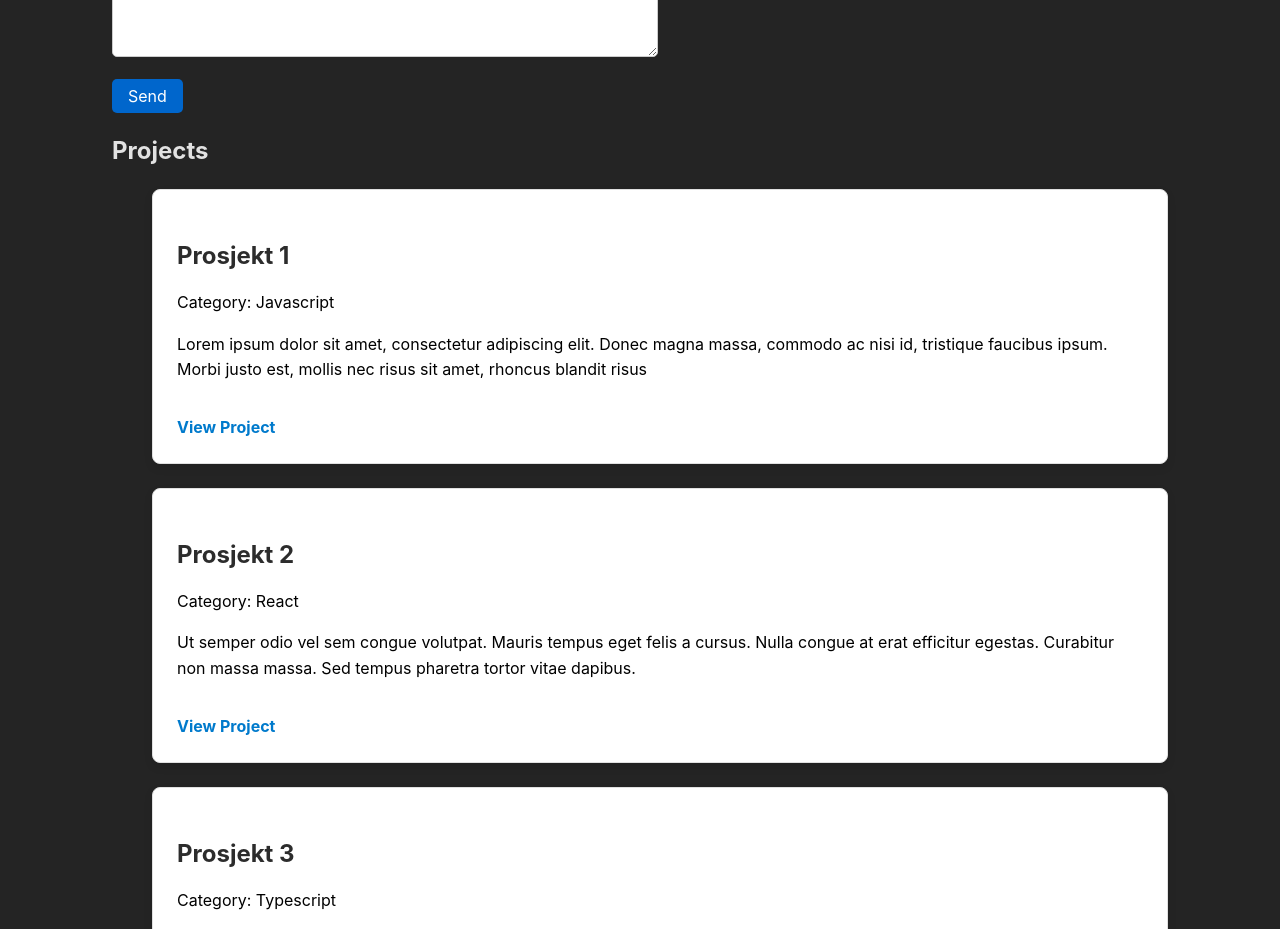
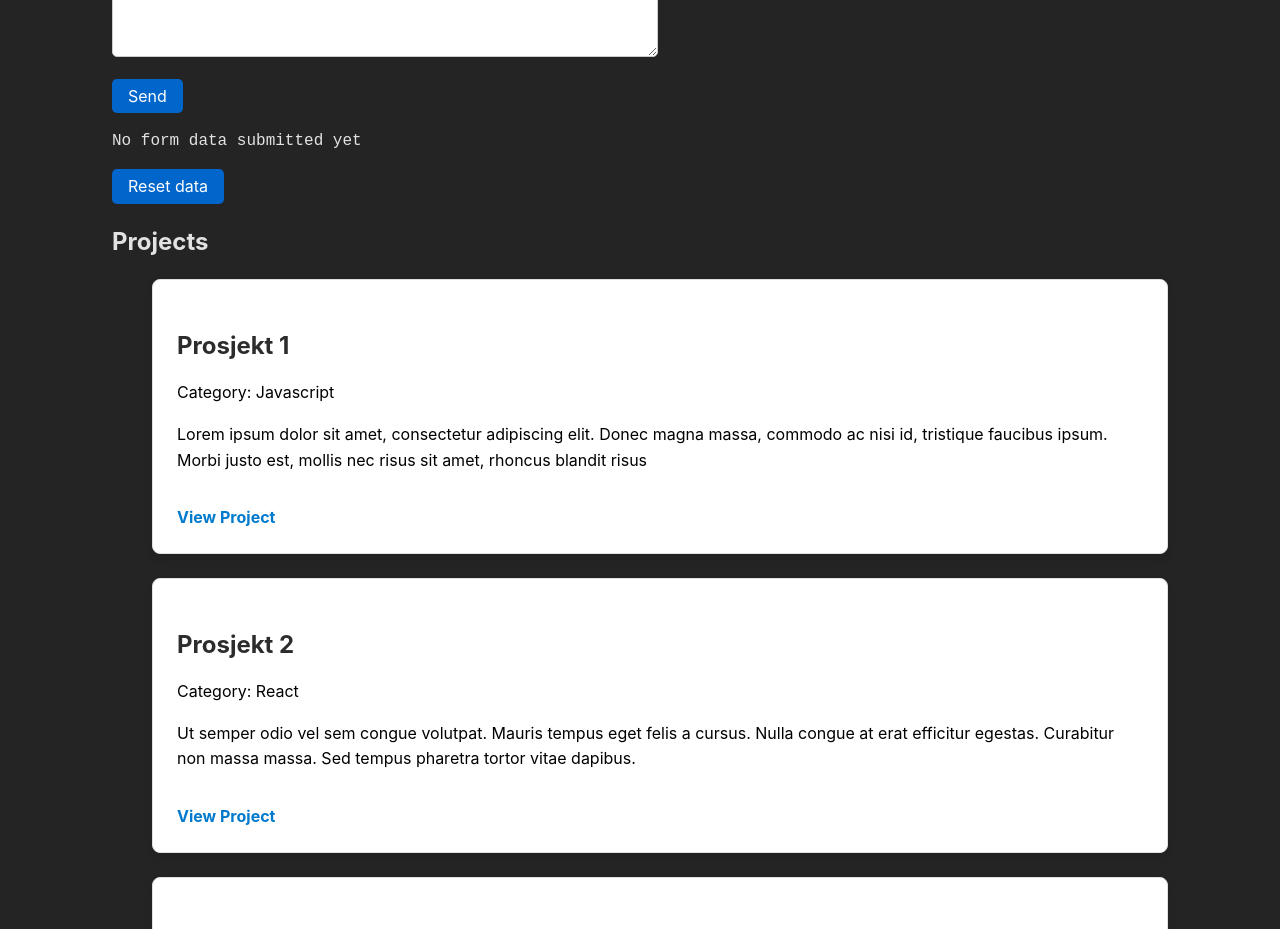
Before and after one commit to esoerum/portfolio, a React (Vite) app in the folder frontend/: page / in a window 1280 px wide. Shown: the part 780-1709 px from the top of the page. Built offline with nearby package versions, Linux system fonts and the light colour scheme.

Commit message:
Update Contact.tsx
Removed dummy data and displaying stringify data from form

```diff
--- a/frontend/src/components/Contact.tsx
+++ b/frontend/src/components/Contact.tsx
@@ -1,14 +1,19 @@
 import ContactForm from './ContactForm';
 import { ContactProps } from './types'
-
-
+import { useState } from 'react';
 
  export function Contact(props: ContactProps) {
   const { email } = props;
+  const [contactData, setContactData] = useState<{ name: string; text: string } | null>(null);
 
-  const handleOnConctactButtonClicked = () => {
-    const contactMessage = "Thank you for your message! I will get back to you as soon as possible.";
-    return alert(contactMessage);
+  const handleOnConctactButtonClicked = (name: string, text: string) => {
+    // const contactMessage = `Hey ${name}Thank you for your message! You wrote: ${text}`;
+    // alert(contactMessage);
+    setContactData({name: name, text: text});
+  }
+
+  const handleOnResetButtonClicked = () => {
+    setContactData(null);
   }
 
     return (
@@ -16,7 +21,8 @@ import { ContactProps } from './types'
         <h3>Contact</h3>
         <button onClick={() => alert("Contact me on: "+ email) }>Display E-mail</button>
         <ContactForm onContactButtonClicked={handleOnConctactButtonClicked}/>
-        <pre></pre>
+        <pre>{contactData ? JSON.stringify(contactData, null, 2) : "No form data submitted yet"}</pre>
+        <button onClick={handleOnResetButtonClicked}>Reset data</button>
       </div>
     )
   }
```
